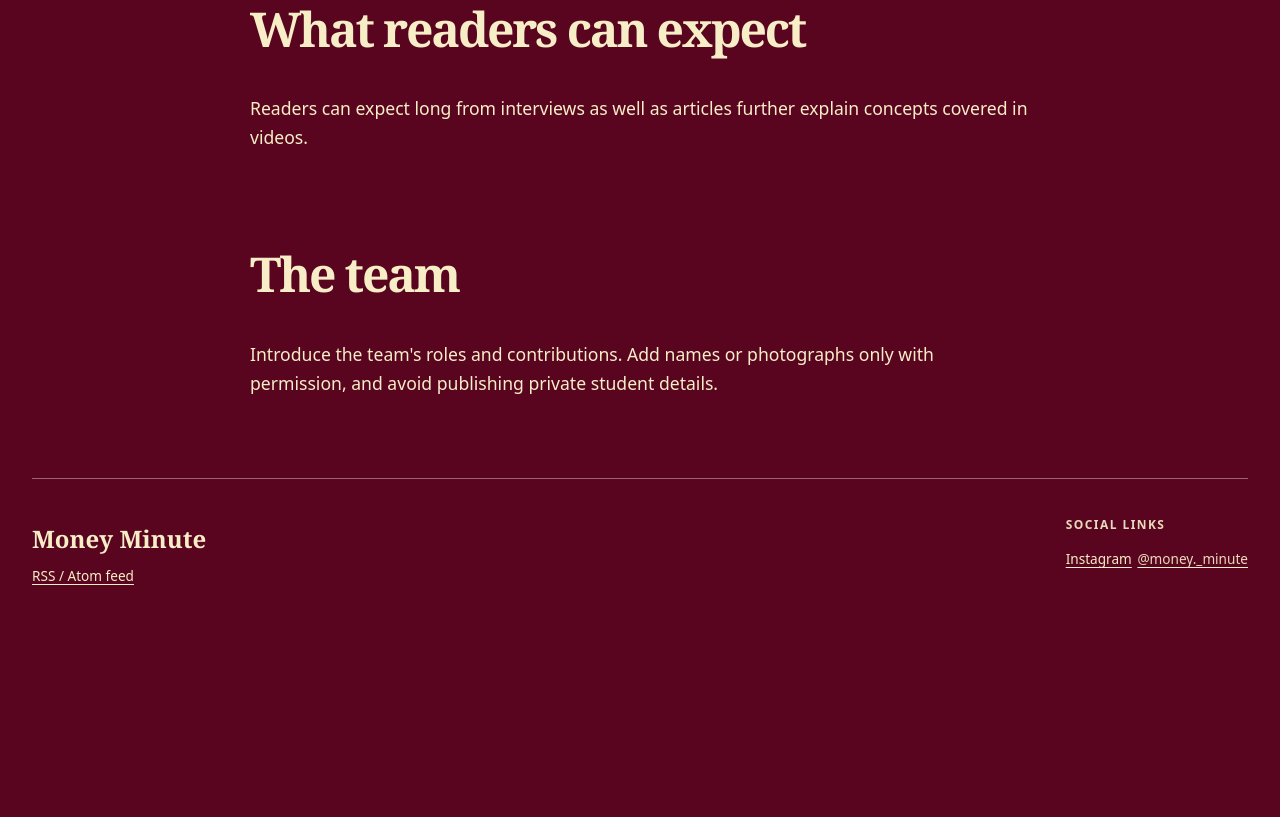
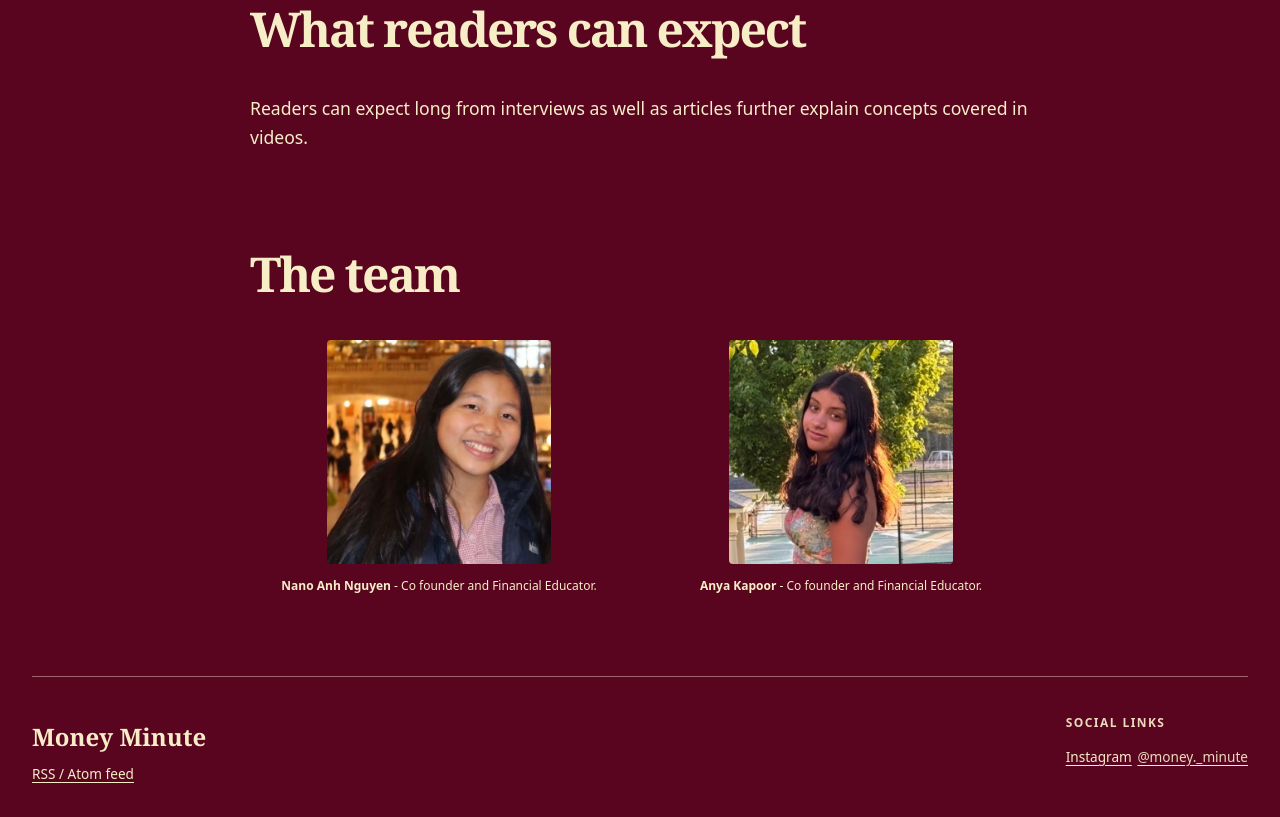
Before and after one commit to MonadicTrie/www.money-minute.com, an Eleventy site: page src/pages/about.md in a window 1280 px wide. Shown: the part 721-1538 px from the top of the page. Before the commit the page ends 1348 px from the top, so only its background shows below. Built offline with nearby package versions, Linux system fonts and the light colour scheme; Eleventy itself is replaced by a stand-in of ours; files that its build step writes are made by us from their sources.

Commit message:
Add Team profiles to About page
Co-authored-by: Copilot App <223556219+Copilot@users.noreply.github.com>

```diff
--- a/src/assets/site.css
+++ b/src/assets/site.css
@@ -129,6 +129,31 @@ nav a[aria-current="page"] { text-decoration: underline; }
 .cover { width: 100%; border-radius: .25rem; margin-top: 2rem; }
 .prose { font-size: 1.1rem; overflow-wrap: anywhere; }
 .prose h2, .prose h3 { margin-top: 2em; }
+.prose ul:has(> li img[alt="Nano Anh Nguyen"]) {
+  display: grid;
+  grid-template-columns: repeat(auto-fill, minmax(min(100%, 22rem), 1fr));
+  gap: 1.5rem;
+  padding: 0;
+  list-style: none;
+}
+.prose ul:has(> li img[alt="Nano Anh Nguyen"]) > li { min-width: 0; }
+.prose ul:has(> li img[alt="Nano Anh Nguyen"]) img {
+  width: min(100%, 14rem);
+  aspect-ratio: 1;
+  object-fit: cover;
+  border-radius: .25rem;
+  margin-inline: auto;
+}
+.prose ul:has(> li img[alt="Nano Anh Nguyen"]) > li > p:first-child { margin-block: 0; }
+.prose ul:has(> li img[alt="Nano Anh Nguyen"]) > li > p:last-child {
+  margin-block: .75rem 0;
+  text-align: center;
+  font-size: .75rem;
+  white-space: nowrap;
+}
+@media (max-width: 22rem) {
+  .prose ul:has(> li img[alt="Nano Anh Nguyen"]) > li > p:last-child { white-space: normal; }
+}
 .prose blockquote { border-left: 3px solid var(--accent); margin-inline: 0; padding-left: 1.5rem; color: var(--muted); }
 .prose pre { overflow-x: auto; background: var(--tint); padding: 1rem; border-radius: .25rem; }
 .prose code { font-size: .9em; }
--- a/src/pages/about.md
+++ b/src/pages/about.md
@@ -13,4 +13,9 @@ Readers can expect long from interviews as well as articles further explain conc
 
 ## The team
 
-Introduce the team's roles and contributions. Add names or photographs only with permission, and avoid publishing private student details.
+- ![Nano Anh Nguyen](/assets/nano-anh-nguyen.jpg)
+
+  **Nano Anh Nguyen** - Co founder and Financial Educator.
+- ![Anya Kapoor](/assets/anya-kapoor.jpg)
+
+  **Anya Kapoor** - Co founder and Financial Educator.
```
Also changed, not shown: tests/build.test.js (+9 -0 lines), src/assets/anya-kapoor.jpg (added), src/assets/nano-anh-nguyen.jpg (added).
